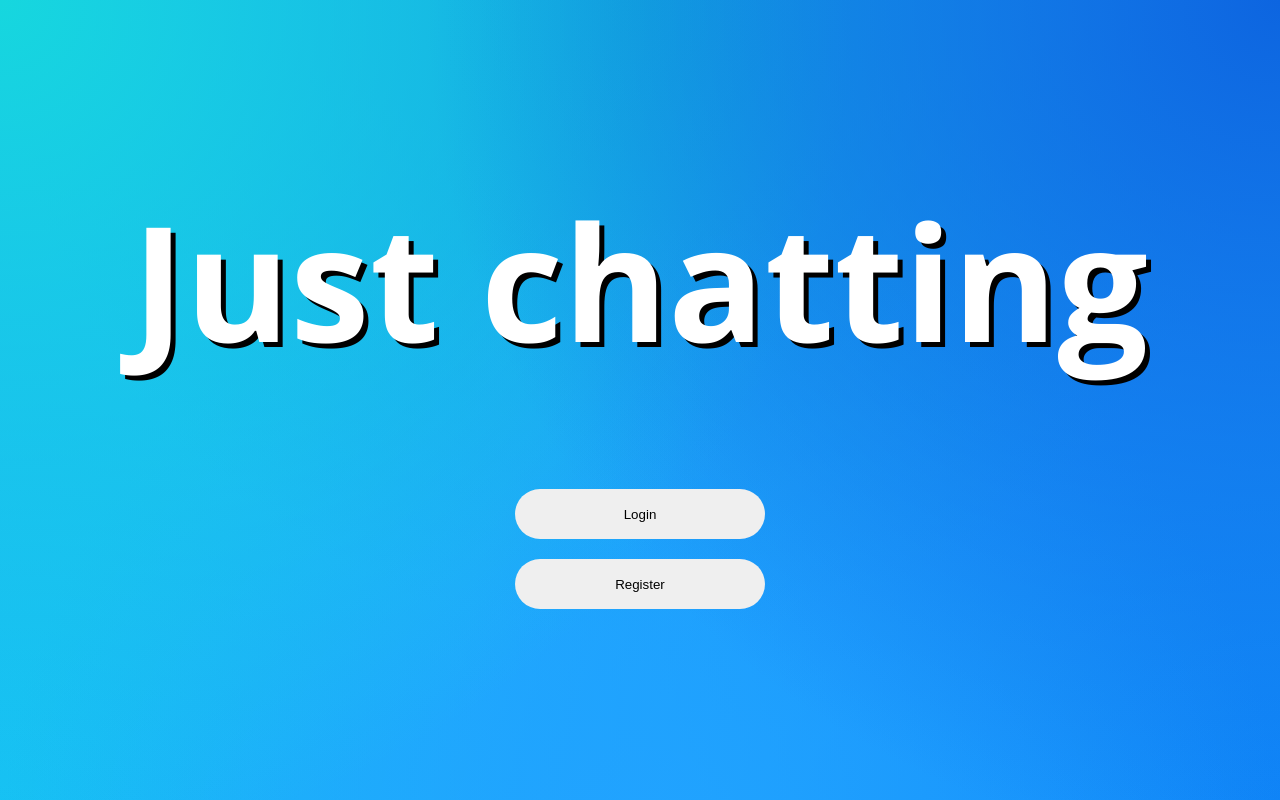
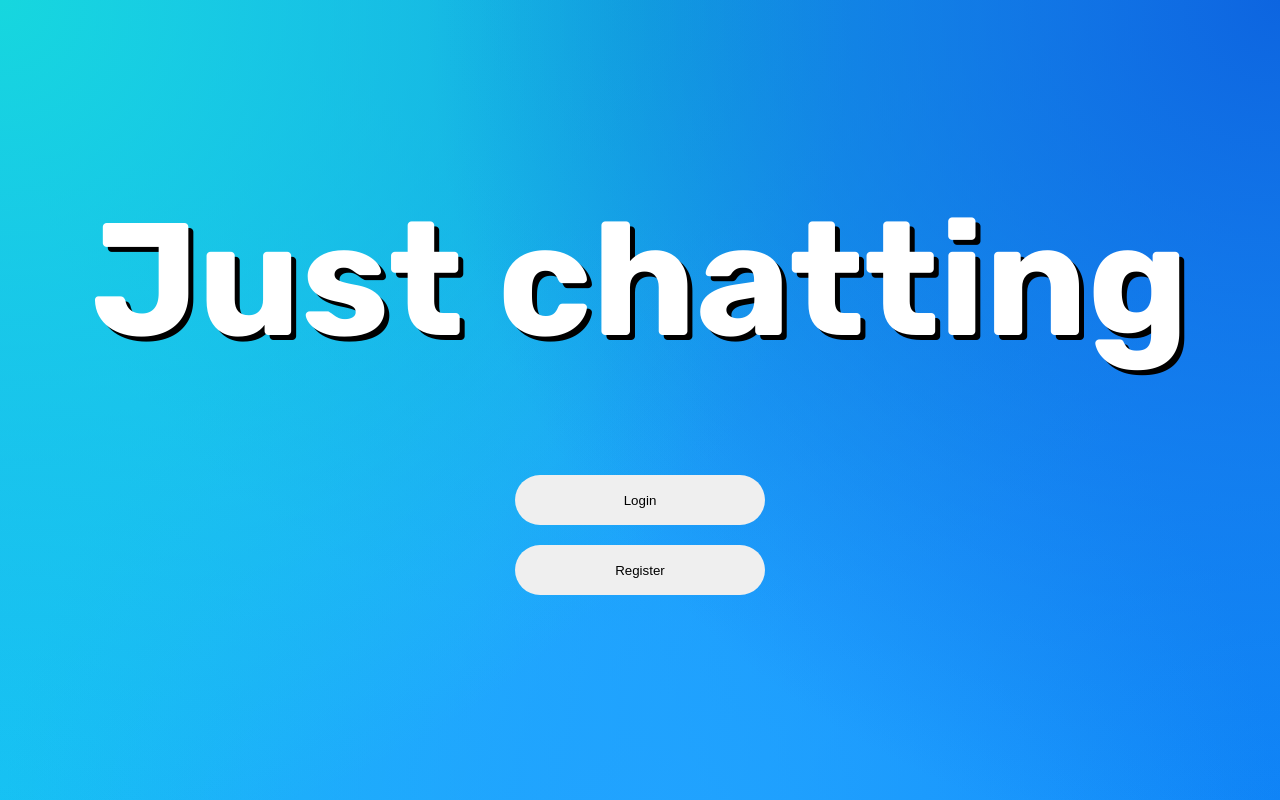
Before and after one commit to Xay7/just-chatting, a React (Create React App) app in the folder frontend/: page / in a window 1280 px wide. Built offline with nearby package versions, Linux system fonts and the light colour scheme; no server answers.

Commit message:
Add Rubik font as default

```diff
--- a/frontend/public/index.html
+++ b/frontend/public/index.html
@@ -6,7 +6,7 @@
   <link rel="shortcut icon" href="%PUBLIC_URL%/favicon.ico" />
   <meta name="viewport" content="width=device-width, initial-scale=1" />
   <meta name="theme-color" content="#000000" />
-  <link href="https://fonts.googleapis.com/css?family=Open+Sans:400,700&display=swap" rel="stylesheet">
+  <link href="https://fonts.googleapis.com/css?family=Rubik:400,400i,500,700&display=swap" rel="stylesheet">
   <link rel="manifest" href="%PUBLIC_URL%/manifest.json" />
   <script src="https://kit.fontawesome.com/0f58211bcb.js"></script>
   <title>Just chatting</title>
--- a/frontend/src/App.module.scss
+++ b/frontend/src/App.module.scss
@@ -2,7 +2,7 @@ html,
 body {
     margin: 0;
     padding: 0;
-    font-family: 'Open Sans', sans-serif;
+    font-family: 'Rubik', sans-serif;
     -webkit-font-smoothing: antialiased;
     -moz-osx-font-smoothing: grayscale;
     width: 100vw;
```
